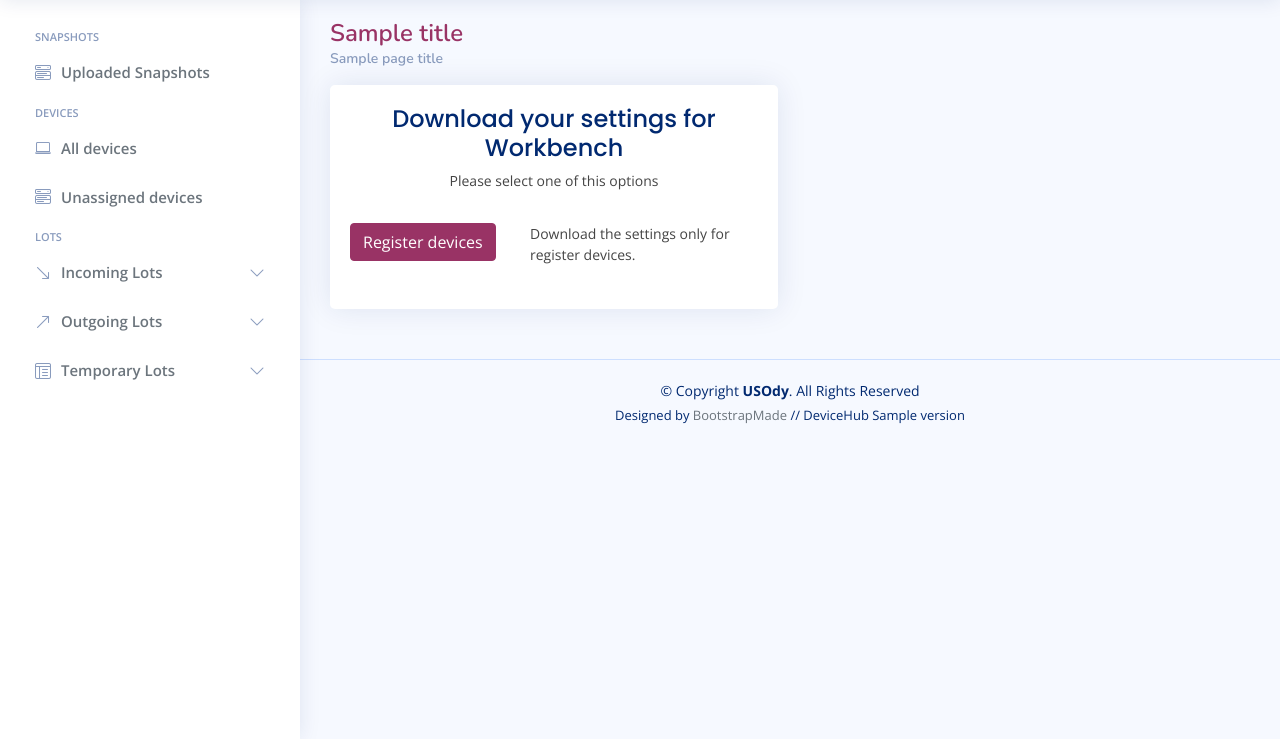
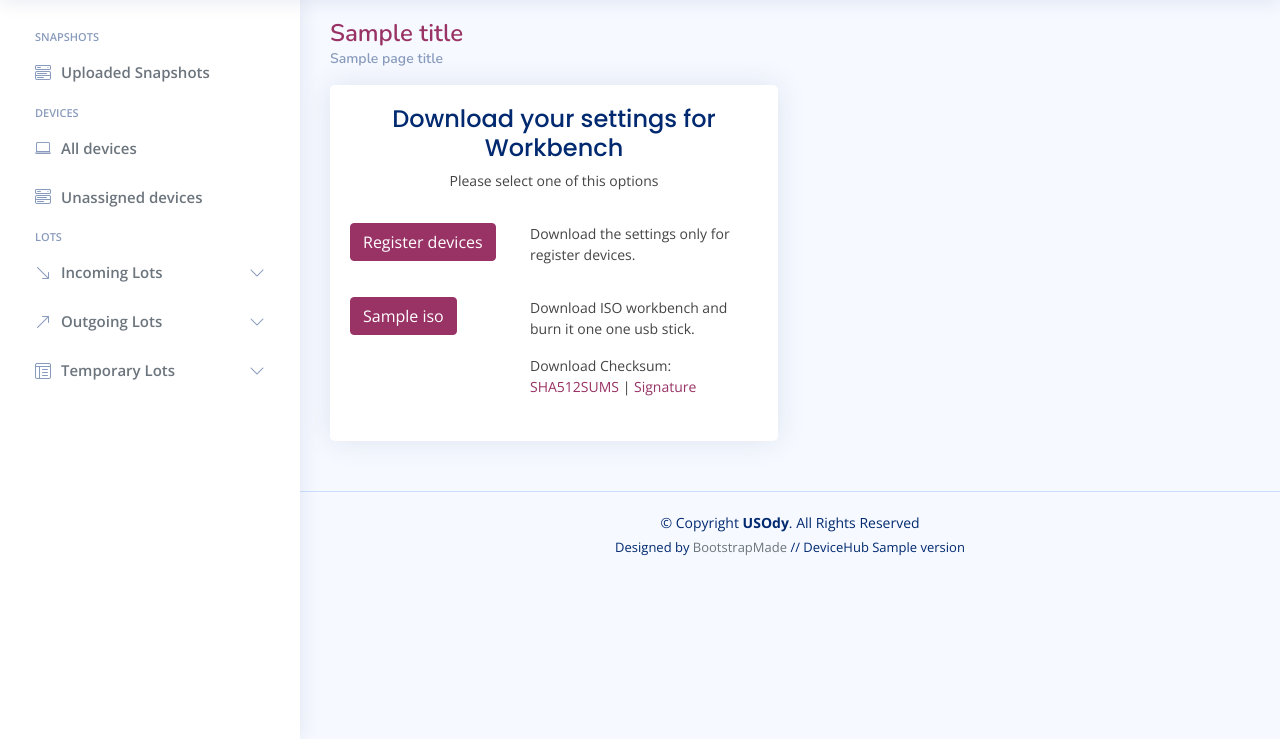
Before and after one commit to eReuse/devicehub-teal, a Python web app: template ereuse_devicehub/templates/workbench/settings.html in a window 1280 px wide. Shown: the part 61-800 px from the top of the page. Run offline with Jinja, Linux system fonts and the light colour scheme; the template is opened without the code that fills it: most values are stand-ins (such as "Sample title", 1, 10 or a date in 2020); some libraries are stand-ins or nearby versions.

Commit message:
3500 change name of anchor

```diff
--- a/ereuse_devicehub/templates/workbench/settings.html
+++ b/ereuse_devicehub/templates/workbench/settings.html
@@ -28,6 +28,20 @@
                 <p class="small">Download the settings only for register devices.</p>
               </div>
             </div>
+            {% if iso %}
+            <div class="row pt-3">
+              <div class="col-5">
+                <a href="/static/iso/{{ iso }}" class="btn btn-primary">{{ iso }}</a>
+              </div>
+              <div class="col">
+                <p class="small">Download ISO workbench and burn it one one usb stick.</p>
+                <p class="small">
+                  Download Checksum: <a style="color: #993365;" href="/static/iso/SHA512SUMS">SHA512SUMS</a> |
+                  <a style="color: #993365;" href="/static/iso/SHA512SUMS.sign">Signature</a>
+                </p>
+              </div>
+            </div>
+            {% endif %}
           </div>
 
         </div>
```
